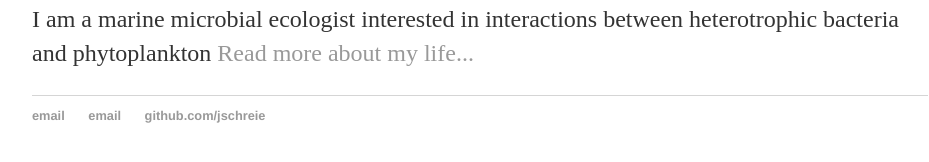
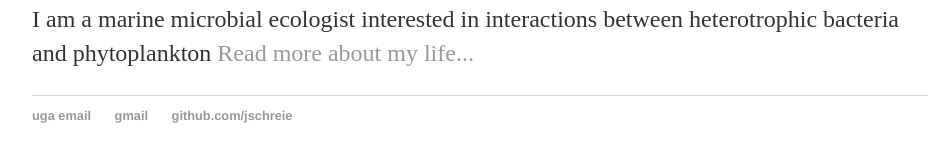
Before and after one commit to jschreie/jschreie.github.io, a Jekyll site: the page built from index.html, in a window 1280 px wide. Shown: the part 194-356 px from the top of the page, without its empty margins (160-1089 px from the left). Built offline with Jekyll 4.4.1, drawn with Linux system fonts in a browser that asks for light colours.

Commit message:
Update default.html

```diff
--- a/_layouts/default.html
+++ b/_layouts/default.html
@@ -21,8 +21,8 @@
 			</div><!-- /.container -->
 			<footer>
 	    		<ul>
-	        		<li><a href="mailto:jeremyschreier@uga.edu">email</a></li>
-             			<li><a href="mailto:jeremy.e.schreier@gmail.com">email</a></li>
+	        		<li><a href="mailto:jeremyschreier@uga.edu">uga email</a></li>
+             			<li><a href="mailto:jeremy.e.schreier@gmail.com">gmail</a></li>
 	        		<li><a href="https://github.com/jschreie">github.com/jschreie</a></li>
 				</ul>
 			</footer>
```
